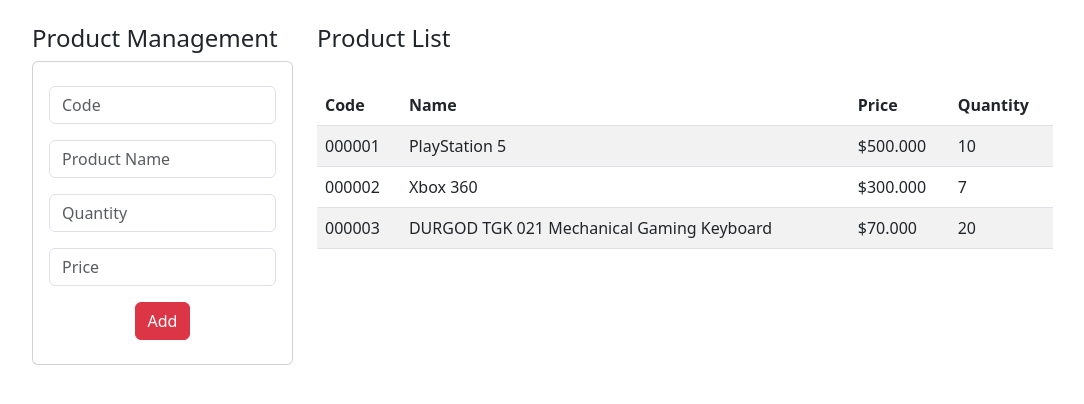
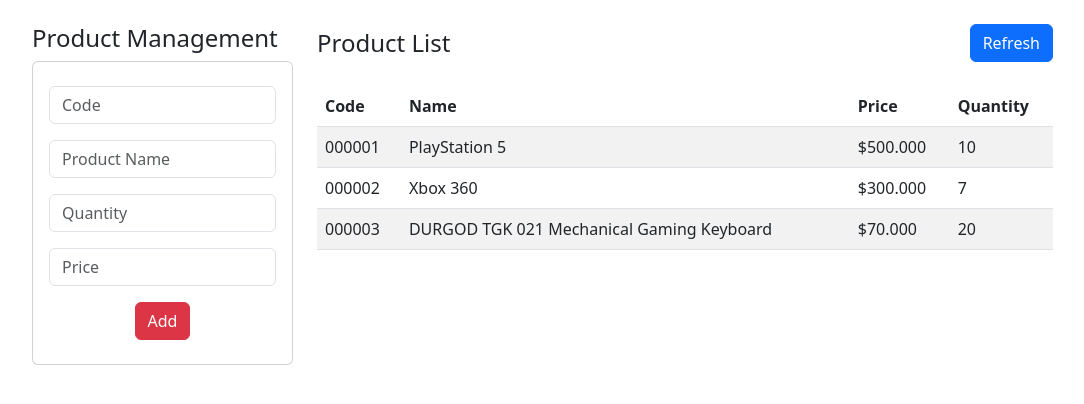
Before and after one commit to santiceaglio/STOCK-REGISTER, a Django app: page / in a window 1280 px wide. Shown: the part 56-460 px from the top of the page, without its empty margins (50-1134 px from the left). Run offline with Django 4.2, Linux system fonts and the light colour scheme; data comes from the database, SQL or seed files in the repository.

Commit message:
funciona el searchbar

```diff
--- a/Aplicaciones/Logistica/templates/base.html
+++ b/Aplicaciones/Logistica/templates/base.html
@@ -1,3 +1,5 @@
+{% load static %}
+
 <!DOCTYPE html>
 <html lang="en">
 
@@ -26,8 +28,8 @@
               </li>
 
             </ul>
-            <form class="d-flex" role="search">
-              <input class="form-control me-2" type="search" placeholder="Search" aria-label="Search">
+            <form class="d-flex" role="search" action="{% url 'home' %}">
+              <input class="form-control me-2" type="search" placeholder="Search" aria-label="Search" name="search_query">
               <button class="btn btn-outline-success text-white" type="submit">Search</button>
             </form>
           </div>
--- a/Aplicaciones/Logistica/templates/gestionProductos.html
+++ b/Aplicaciones/Logistica/templates/gestionProductos.html
@@ -32,7 +32,12 @@
         </div>
     </div>
     <div class="col-sm-12 col-md-6 col-lg-4 col-xl-8">
-        <h4>Product List</h4>
+        <div class="d-flex justify-content-between align-items-center">
+            <h4 class="mb-0">Product List</h4>
+            <div class="d-flex">
+                <a href="/" class="btn btn-primary">Refresh</a>
+            </div>
+        </div>
         <div class="table-responsive py-4">
             <table class="table table-striped">
                 <thead>
@@ -56,5 +61,6 @@
             </table>
         </div>
     </div>
+
 </div>
 {% endblock %}
--- a/Aplicaciones/Logistica/urls.py
+++ b/Aplicaciones/Logistica/urls.py
@@ -1,6 +1,13 @@
+# from django.urls import path
+# from . import views
+
+# urlpatterns = [
+#     path('', views.home)
+# ]
+
 from django.urls import path
 from . import views
 
 urlpatterns = [
-    path('', views.home)
+    path('', views.home, name='home')
 ]
--- a/Aplicaciones/Logistica/views.py
+++ b/Aplicaciones/Logistica/views.py
@@ -1,8 +1,18 @@
 from django.shortcuts import render
 from .models import Producto
 
-# Create your views here.
+# # Create your views here.
+
+# def home(request):
+#     productosListados = Producto.objects.all()
+#     return render(request, "gestionProductos.html", {"productos": productosListados})
 
 def home(request):
-    productosListados = Producto.objects.all()
+    search_query = request.GET.get('search_query', '')  # Obtener el término de búsqueda de request.GET
+
+    if search_query:
+        productosListados = Producto.objects.filter(nombre__icontains=search_query)
+    else:
+        productosListados = Producto.objects.all()
+
     return render(request, "gestionProductos.html", {"productos": productosListados})
```
